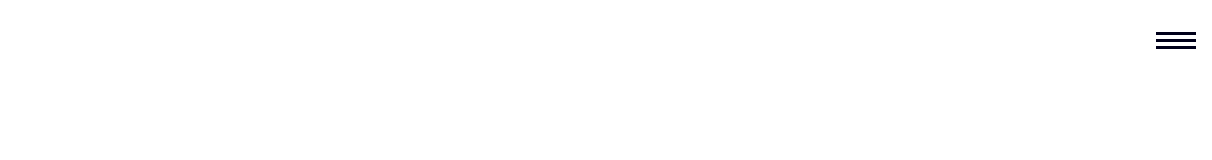
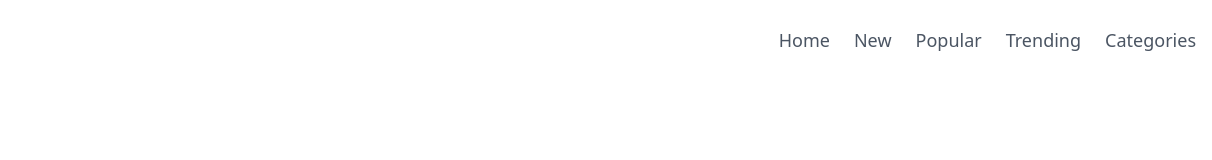
Before and after one commit to Victor-Guerrero-Devs/w-news-homepage, a website: page dist/index.html in a window 1280 px wide. Shown: the full height of the page, 68-1280 px from the left. Drawn offline with Linux system fonts and the light colour scheme.

Commit message:
Finish header and nav menu

```diff
--- a/dist/index.html
+++ b/dist/index.html
@@ -60,7 +60,36 @@
             alt="logo"
           />
         </figure>
-        <figure class="cursor-pointer" id="openBtn">
+        <nav class="hidden md:block">
+          <ul class="flex flex-row gap-6">
+            <li>
+              <a href="#" class="text-gray-600 hover:text-orange-400 text-lg"
+                >Home</a
+              >
+            </li>
+            <li>
+              <a href="#" class="text-gray-600 hover:text-orange-400 text-lg"
+                >New</a
+              >
+            </li>
+            <li>
+              <a href="#" class="text-gray-600 hover:text-orange-400 text-lg"
+                >Popular</a
+              >
+            </li>
+            <li>
+              <a href="#" class="text-gray-600 hover:text-orange-400 text-lg"
+                >Trending</a
+              >
+            </li>
+            <li>
+              <a href="#" class="text-gray-600 hover:text-orange-400 text-lg"
+                >Categories</a
+              >
+            </li>
+          </ul>
+        </nav>
+        <figure class="cursor-pointer md:hidden text-black" id="openBtn">
           <img src="./assets/images/icon-menu.svg" alt="open mobile menu" />
         </figure>
       </div>
```
Also changed, not shown: dist/output.css.
